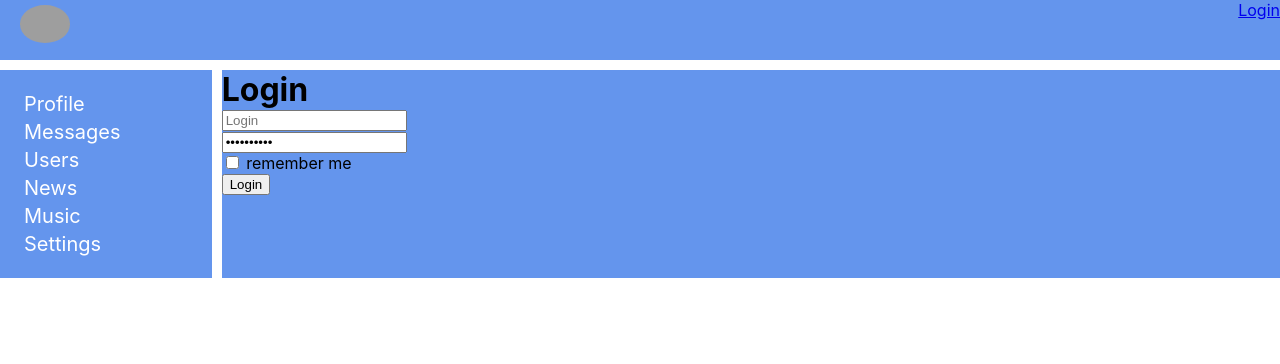
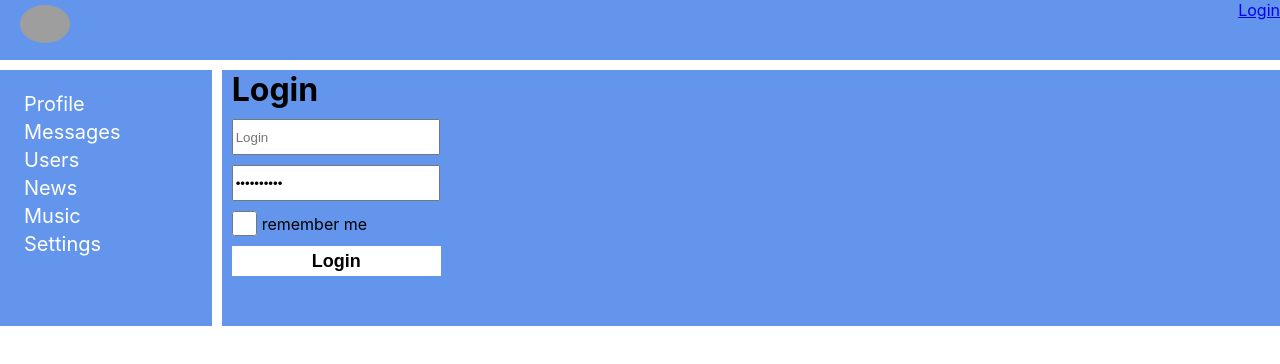
Before and after one commit to anechka002/samurai-way, a React (Vite) app: page /login in a window 1280 px wide. Shown: the top 364 px of the page. Built offline with nearby package versions, Linux system fonts and the light colour scheme; no server answers; grey boxes are pictures that could not be loaded.

Commit message:
`Added CSS classes and styles to login and add message form components`

```diff
--- a/src/components/addMessageForm/AddMessageForm.module.css
+++ b/src/components/addMessageForm/AddMessageForm.module.css
@@ -9,3 +9,7 @@
   color: darkred;
   font-size: 16px;
 }
+
+.errorBorder {
+  border: 2px solid darkred;
+}
--- a/src/components/addMessageForm/AddMessageForm.tsx
+++ b/src/components/addMessageForm/AddMessageForm.tsx
@@ -28,7 +28,8 @@
     <form onSubmit={handleSubmit(handleFormSubmit)}>
       <div className={s.messageInput}>
         <textarea
-          placeholder="Enter your message"
+          className={errors.text ? s.errorBorder : ''}
+          placeholder="Post message"
           {...register("text", {
             required: "This is required.",
             minLength: { value: 2, message: "Minimum length is 2." },
--- a/src/components/login/Login.module.css
+++ b/src/components/login/Login.module.css
@@ -1,5 +1,54 @@
+.container {
+  display: flex;
+  flex-direction: column;
+  gap: 10px;
+  margin-left: 10px;
+  margin-bottom: 50px;
+}
+
+.form {
+  display: flex;
+  flex-direction: column;
+  gap: 10px;
+}
+
+.login {
+  width: 200px;
+  height: 30px;
+}
+
 .errorMessage {
-  color: red;
+  color: darkred;
   font-size: 16px;
-  margin: 2px;
+  margin: 5px 0;
 }
+
+.checkboxContainer {
+  display: flex;
+  gap: 5px;
+  align-items: center;
+}
+
+.checkbox {
+  width: 25px;
+  height: 25px;
+  margin: 0;
+}
+
+.button {
+  width: 209px;
+  height: 30px;
+  margin: 0 auto;
+  font-size: 18px;
+  font-weight: bold;
+  cursor: pointer;
+  border: none;
+  background-color: #fff;
+  transition: background-color 0.3s ease, transform 0.3s ease;
+}
+
+.button:hover {
+  background-color: rgb(8, 102, 233);
+  transform: scale(1.05);
+  color: white;
+}
--- a/src/components/login/Login.tsx
+++ b/src/components/login/Login.tsx
@@ -1,10 +1,10 @@
 import { LoginForm } from "./LoginForm"
-
+import s from './Login.module.css'
 
 export const Login = () => {
 
   return (
-    <div>
+    <div className={s.container}>
       <h1>Login</h1>
       <LoginForm />
     </div>
--- a/src/components/login/LoginForm.tsx
+++ b/src/components/login/LoginForm.tsx
@@ -16,24 +16,25 @@
 
   const onSubmit: SubmitHandler<Inputs> = (data) => {
     reset()
-    console.log(data)
+    // console.log(data)
     dispatch(loginTC(data))
   }
   return (
-    <form onSubmit={handleSubmit(onSubmit)}>
+    <form className={s.form} onSubmit={handleSubmit(onSubmit)}>
       <div>
-        <input placeholder="Login" type="email" {...register("email", { required: "Email is required" })} />
+        <input className={s.login} placeholder="Login" type="email" {...register("email", { required: "Email is required" })} />
         {errors.email && <p className={s.errorMessage}>{errors.email.message}</p>}
       </div>
       <div>
-        <input placeholder="Password" type="password" {...register("password", { required: "Password is required", minLength: 3, })} />
+        <input className={s.login} placeholder="Password" type="password" {...register("password", { required: "Password is required", minLength: 3, })} />
         {errors.password && <p className={s.errorMessage}>{errors.password.message}</p>}
       </div>
-      <div>
-        <input type="checkbox" /> remember me
+      <div className={s.checkboxContainer}>
+        <input className={s.checkbox} type="checkbox" />
+        <span> remember me</span>
       </div>
       <div>
-        <button type="submit" >Login</button>
+        <button className={s.button} type="submit" >Login</button>
       </div>
     </form>
   )
```
